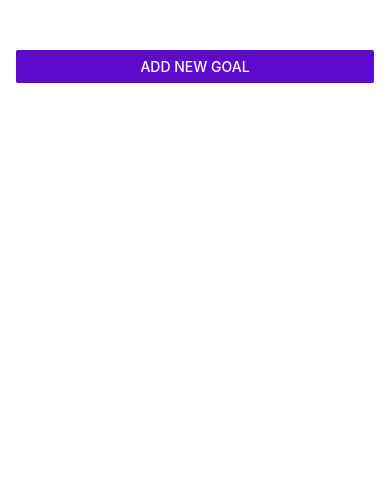
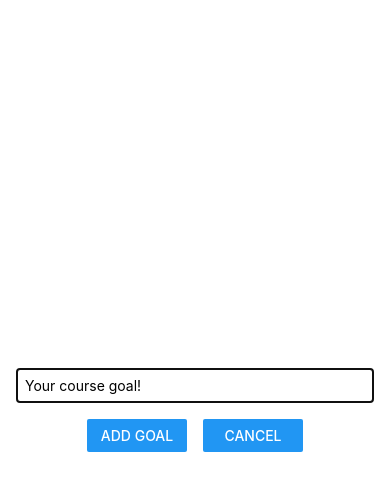
Before and after one commit to fmills89/mobile-goal, a React Native app: screen / in a window 390 px wide. Both pictures are taken after a click on the button "ADD NEW GOAL". Shown: the top 490 px of the page. Built offline with nearby package versions, Linux system fonts and the light colour scheme.

Commit message:
usestate on modal addl styling on buttons

```diff
--- a/App.js
+++ b/App.js
@@ -9,7 +9,7 @@ import {
   import GoalInput from './components/GoalInput';
 
 export default function App() {
-  const [modalIsVisible, setModalIsVisible] = useState(false)
+  const [modalIsVisible, setModalIsVisible] = useState(false);
   // setting to empty array that is what we want to handle
   const [courseGoals, setCourseGoals] = useState([]);
 
@@ -32,8 +32,8 @@ export default function App() {
 
   return (
     <View style={styles.appContainer}>
-      <Button title='Add New Goal' color="#5e0acc"/>
-      {modalIsVisible && <GoalInput onAddGoal={addGoalHandler} />}
+      <Button title='Add New Goal' color="#5e0acc" onPress={startAddGoalHandler} />
+      <GoalInput visible={modalIsVisible} onAddGoal={addGoalHandler} />
       <View style={styles.goalsContainer}>
         <FlatList
           data={courseGoals}
--- a/components/GoalInput.js
+++ b/components/GoalInput.js
@@ -0,0 +1,64 @@
+import { useState } from 'react';
+import { StyleSheet, View, TextInput, Button, Modal } from 'react-native'
+
+function GoalInput(props) {
+    const [enteredGoalText, setEnteredGoalText] = useState('');
+
+    function goalInputHandler(enteredText) {
+        setEnteredGoalText(enteredText);
+    }
+
+    function addGoalHandler() {
+        props.onAddGoal(enteredGoalText);
+        setEnteredGoalText('');
+    }
+
+    return (
+      <Modal visible={props.visible} animationType="slide">
+        <View style={styles.inputContainer}>
+          <TextInput
+            style={styles.textInput}
+            placeholder='Your course goal!'
+            onChangeText={goalInputHandler}
+            value={enteredGoalText}
+          />
+          <View style={styles.buttonContainer}>
+            <View style={styles.button}>
+              <Button title='Add Goal' onPress={addGoalHandler} />
+            </View>
+            <View style={styles.button}>
+              <Button title="Cancel" />
+            </View>
+          </View>
+        </View>
+      </Modal>
+    );
+};
+
+export default GoalInput;
+
+const styles = StyleSheet.create({
+    inputContainer: {
+        flex: 1,
+        justifyContent: 'center',
+        alignItems: 'center',
+        marginBottom: 24,
+        padding: 16,
+        borderBottomWidth: 1,
+        borderBottomColor: '#cccccc'
+      },
+      textInput: {
+        borderWidth: 1,
+        borderColor: '#cccccc',
+        width: '100%',
+        padding: 8
+      },
+      buttonContainer: {
+        marginTop: 16,
+        flexDirection: 'row'
+      },
+      button: {
+        width: 100,
+        marginHorizontal: 8
+      }
+});
--- a/components/GoalItem.js
+++ b/components/GoalItem.js
@@ -1,14 +1,33 @@
-import { StyleSheet } from 'react-native';
+import { StyleSheet, View, Text, Pressable } from 'react-native';
 
 
-function GoalItem() {
+function GoalItem(props) {
     return (
-    <View style={styles.goalItem}>
-        <Text style={styles.goalText}>{itemData.item.text}</Text>
-    </View>
+        <View style={styles.goalItem}>
+            <Pressable
+                android_ripple={{ color: '#210644' }}
+                onPress={props.onDeleteItem.bind(this, props.id)}
+                style={({pressed}) => pressed && styles.pressedItem}
+            >
+                <Text style={styles.goalText}>{props.text}</Text>
+            </Pressable>
+        </View>
     );
 };
 
 export default GoalItem;
 
-const styles = StyleSheet.create({});
+const styles = StyleSheet.create({
+    goalItem: {
+        margin: 8,
+        borderRadius: 6,
+        backgroundColor: '#5e0acc',
+      },
+      pressedItem: {
+          opacity: 0.5
+      },
+      goalText: {
+        color: 'white',
+        padding: 8,
+      }
+});
--- a/package.json
+++ b/package.json
@@ -12,6 +12,7 @@
   "dependencies": {
     "expo": "~44.0.0",
     "expo-status-bar": "~1.2.0",
+    "prettier": "^2.6.2",
     "react": "17.0.1",
     "react-dom": "17.0.1",
     "react-native": "0.64.3",
```
Also changed, not shown: 1 other file (tests, documents, lock files or other folders).
